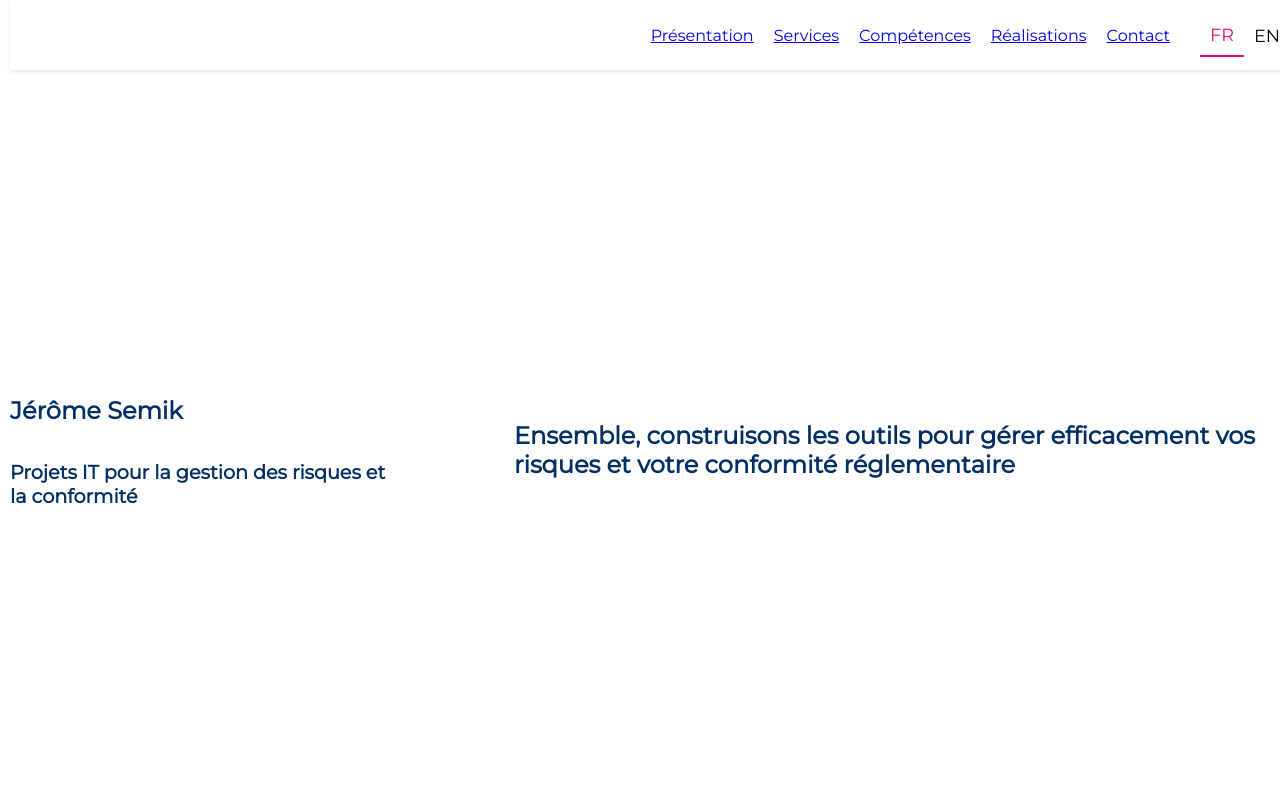
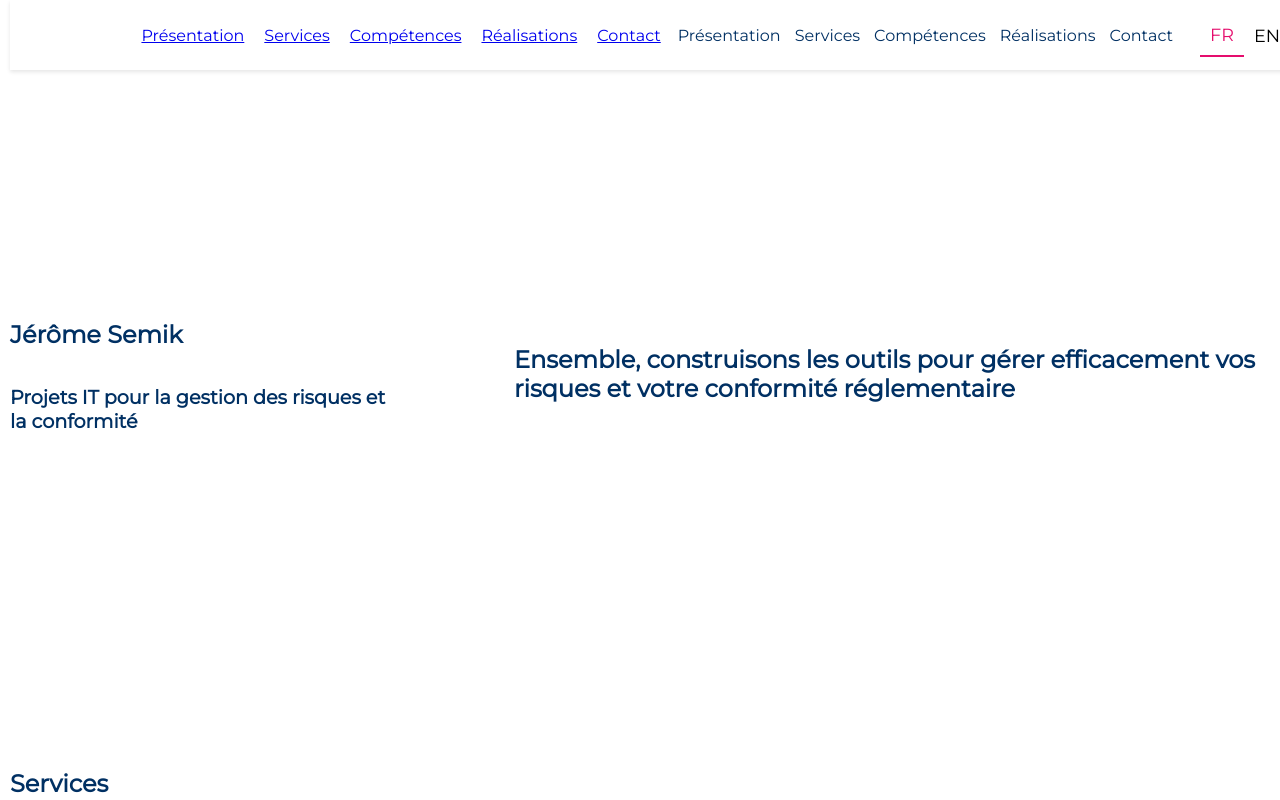
Before and after one commit to Myzaka/Personal-page, a React (Create React App) app in the folder frontend/: page / in a window 1280 px wide. Shown: the top 800 px of the page. Built offline with nearby package versions, Linux system fonts and the light colour scheme.

Commit message:
Divers ajustements scss

```diff
--- /dev/null
+++ b/frontend/src/components/Header/Anchor.jsx
@@ -0,0 +1,26 @@
+import React, { useState } from 'react';
+import './Anchor_style.scss';
+import texts from './Header_text.json';
+import { useLang } from '../Generic/Language_context';
+
+export default function Anchor({ label }) {
+    const { language } = useLang();
+    const text = texts[language];
+
+    // État pour suivre l'élément actif
+    const [isActive, setIsActive] = useState(false);
+
+    // Gestionnaire de clic pour les liens
+    const handleItemClick = () => {
+        setIsActive(!isActive); // Inversez l'état actif lorsque vous cliquez
+    };
+
+    return (
+        <div
+            className={`Anchor ${isActive ? 'active' : ''}`}
+            onClick={handleItemClick}
+        >
+            {text[label]}
+        </div>
+    );
+}
--- /dev/null
+++ b/frontend/src/components/Header/Anchor_style.scss
@@ -0,0 +1,18 @@
+@font-face { font-family: Montserrat; src: url('../../assets/font/Montserrat-Regular.ttf'); }
+@font-face { font-family: Montserrat-Bold; src: url('../../assets/font/Montserrat-Bold.ttf'); }
+
+.Anchor {
+    font-family: Montserrat;
+    height: 56px;
+    padding: 7px;
+    background-color: white;
+    color: #003063;
+    display: flex;
+    align-items: center;
+    //box-shadow: 0px 0px 4px rgba(0, 0, 0, 0.1);
+}
+
+.active {
+    background-color: #003063;
+    color: white;
+}
--- a/frontend/src/components/Header/Header.jsx
+++ b/frontend/src/components/Header/Header.jsx
@@ -23,7 +23,7 @@ export default function Header() {
   );
 }*/
 
-import React from 'react';
+/*import React from 'react';
 import './Header_style.scss';
 import texts from './Header_text.json';
 import LanguageSelector from '../Language/Language';
@@ -46,3 +46,52 @@ export default function Header() {
     </header>
   );
 }
+*/
+
+import React, { useState } from 'react';
+import './Header_style.scss'; // Utilisez le fichier CSS pour les styles
+import texts from './Header_text.json';
+import LanguageSelector from '../Language/Language';
+import { useLang } from '../Generic/Language_context';
+import Anchor from './Anchor';
+
+export default function Header() {
+  const { language } = useLang();
+  const text = texts[language];
+
+  // État pour suivre l'élément actif
+  const [activeItem, setActiveItem] = useState(null);
+
+  // Gestionnaire de clic pour les liens
+  const handleItemClick = (item) => {
+    setActiveItem(item);
+  };
+
+  return (
+    <header className='header'>
+      <ul className="header__list">
+        <li className={`header__list--item ${activeItem === 'presentation' ? 'active' : ''}`}>
+          <a href="#presentation" onClick={() => handleItemClick('presentation')}>{text.presentation}</a>
+        </li>
+        <li className={`header__list--item ${activeItem === 'services' ? 'active' : ''}`}>
+          <a href="#services" onClick={() => handleItemClick('services')}>{text.services}</a>
+        </li>
+        <li className={`header__list--item ${activeItem === 'skills' ? 'active' : ''}`}>
+          <a href="#skills" onClick={() => handleItemClick('skills')}>{text.skills}</a>
+        </li>
+        <li className={`header__list--item ${activeItem === 'projects' ? 'active' : ''}`}>
+          <a href="#projects" onClick={() => handleItemClick('projects')}>{text.projects}</a>
+        </li>
+        <li className={`header__list--item ${activeItem === 'contact' ? 'active' : ''}`}>
+          <a href="#contact" onClick={() => handleItemClick('contact')}>{text.contact}</a>
+        </li>
+      </ul>
+      <Anchor label='presentation'/>
+      <Anchor label='services'/>
+      <Anchor label='skills'/>
+      <Anchor label='projects'/>
+      <Anchor label='contact'/>
+      <LanguageSelector />
+    </header>
+  );
+}
--- a/frontend/src/components/Header/Header_style.scss
+++ b/frontend/src/components/Header/Header_style.scss
@@ -6,7 +6,7 @@
     display: flex;
     justify-content: flex-end;
     align-items: center;
-    box-shadow: 0px 2px 4px rgba(0, 0, 0, 0.1); /* Ajustez les valeurs selon vos préférences */
+    box-shadow: 0px 2px 4px rgba(0, 0, 0, 0.1);
     height:70px;
     position: fixed;
     top: 0;
@@ -30,3 +30,9 @@
         }
     }
 }
+
+.active {
+    background-color: #003063;
+    color: white;
+    border: none;
+  }
--- a/frontend/src/components/Presentation/Presentation_style.scss
+++ b/frontend/src/components/Presentation/Presentation_style.scss
@@ -2,7 +2,7 @@
     display: flex;
     flex-direction: row;
     justify-content: space-between;
-    height: 900px;
+    padding-top: 300px;
     &__panel1 {
         display: flex;
         flex-direction: column;
--- a/frontend/src/components/Services/Services_style.scss
+++ b/frontend/src/components/Services/Services_style.scss
@@ -1,7 +1,8 @@
 .services {
     display: flex;
     flex-direction: column;
-    height : 600px;
+    padding-top: 300px;
+    height: 200px;
     &__list{
         display: flex;
         flex-direction: row;
--- a/frontend/src/components/Skills/Skills.jsx
+++ b/frontend/src/components/Skills/Skills.jsx
@@ -13,17 +13,14 @@ export default function Skills() {
             <h1>Competences</h1>
             <div className='skills__list'>
                 <Block
-                    language={'fr'}
                     title={text['title1']}
                     sentence={text['text1']}
                     />
                 <Block
-                    language={'fr'}
                     title={text['title2']}
                     sentence={text['text2']}
                     />
                 <Block
-                    language={'fr'}
                     title={text['title3']}
                     sentence={text['text3']}
                     />
--- a/frontend/src/components/Skills/Skills_style.scss
+++ b/frontend/src/components/Skills/Skills_style.scss
@@ -1,7 +1,8 @@
 .skills {
     display: flex;
     flex-direction: column;
-    height: 500px;
+    padding-top: 300px;
+    height: 900px;
     &__list{
         display: flex;
         flex-direction: row;
```
Also changed, not shown: frontend/src/assets/image/wef-risk-map.webp (added).
